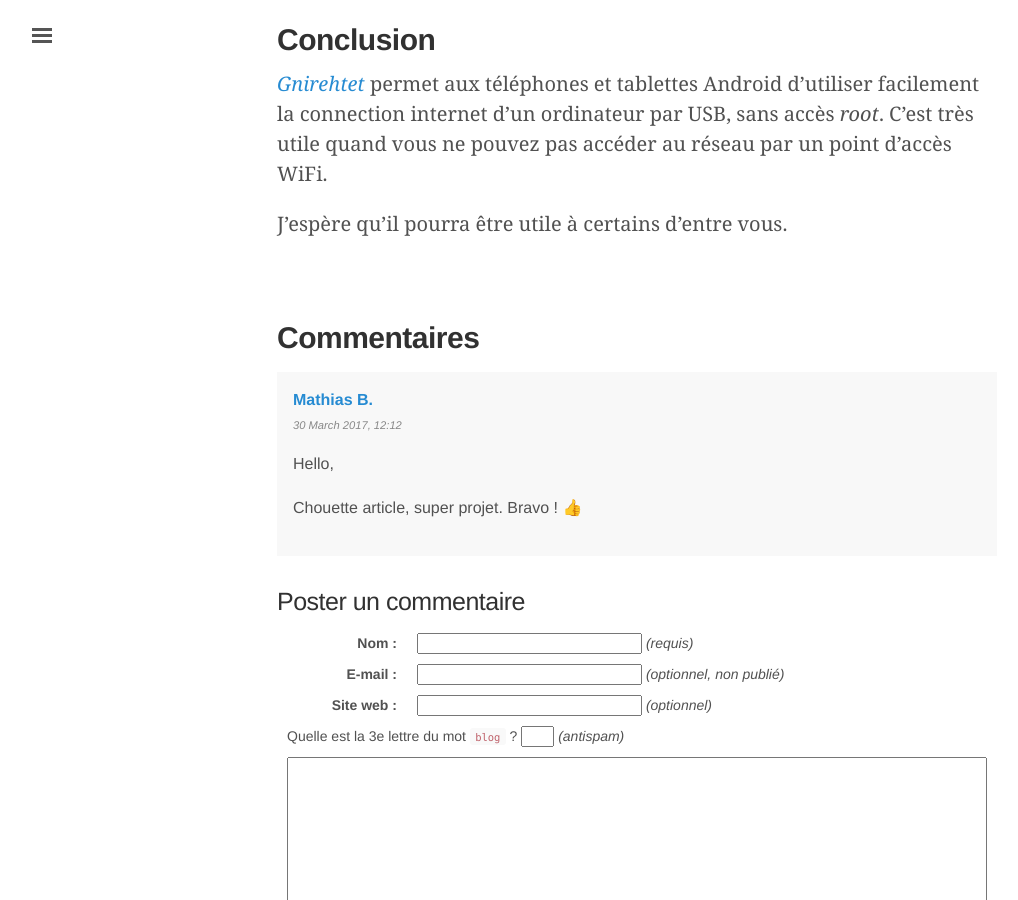
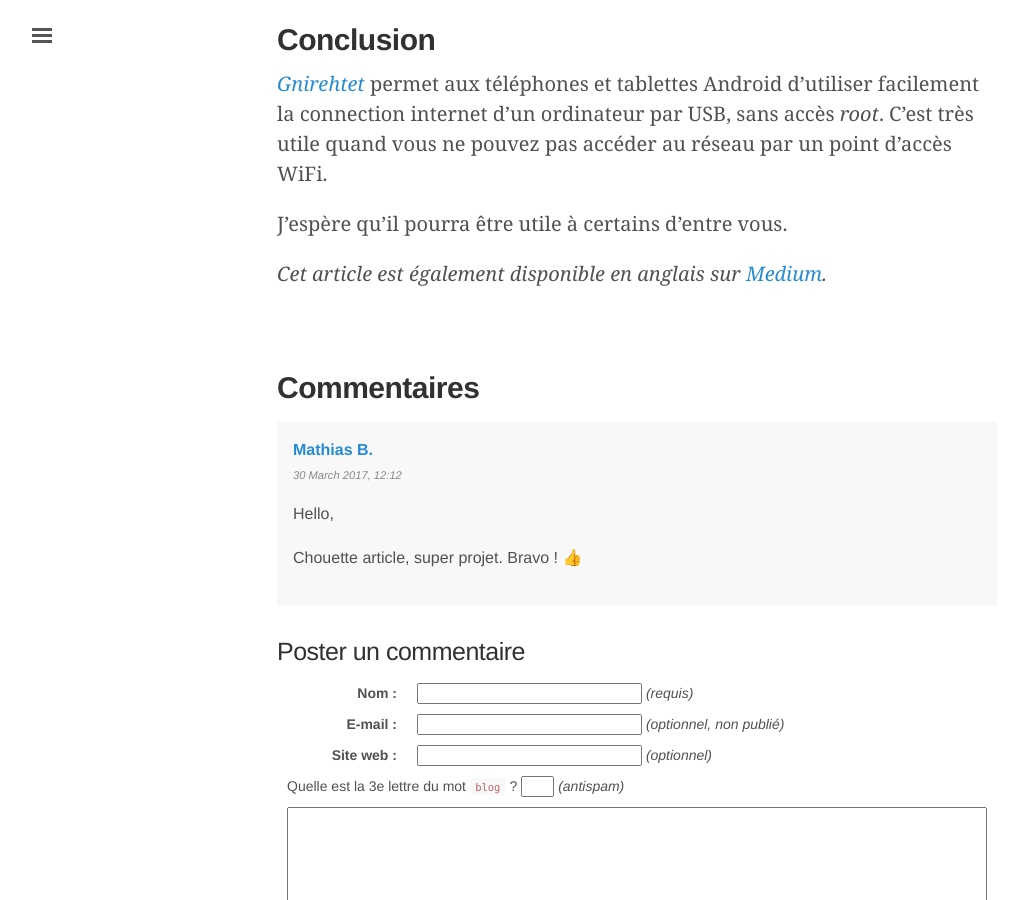
Before and after one commit to rom1v/blog.rom1v.com, a Jekyll site: the page built from _posts/2017-03-30-gnirehtet.md, in a window 1280 px wide and 900 px high, scrolled down 4694 px. Shown: the whole window, without its empty margins (3-1021 px from the left). Built offline with Jekyll 4.4.1, drawn with Linux system fonts in a browser that asks for light colours.

Commit message:
Provide link to gnirehtet article on Medium

```diff
--- a/_posts/2017-03-30-gnirehtet.md
+++ b/_posts/2017-03-30-gnirehtet.md
@@ -212,3 +212,7 @@ J'espère qu'il pourra être utile à certains d'entre vous.
 [geekstuff]: http://www.thegeekstuff.com/2014/06/android-vpn-service/
 [`LocalVPN`]: https://github.com/hexene/LocalVPN
 [`ToyVpn`]: https://android.googlesource.com/platform/development/+/master/samples/ToyVpn/
+
+_Cet article est également disponible en anglais sur [Medium]._
+
+[Medium]: https://medium.com/@rom1v/gnirehtet-reverse-tethering-android-2afacdbdaec7
```
